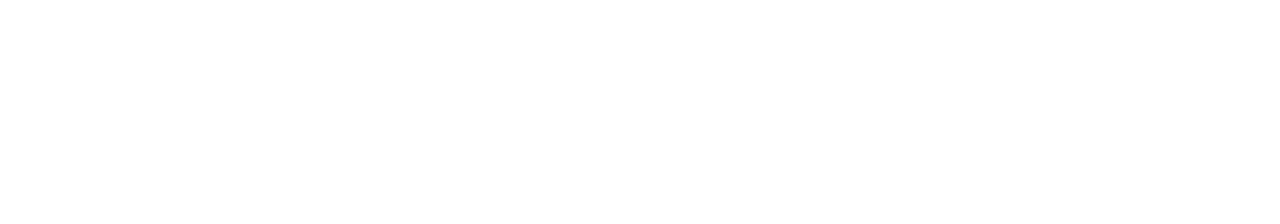
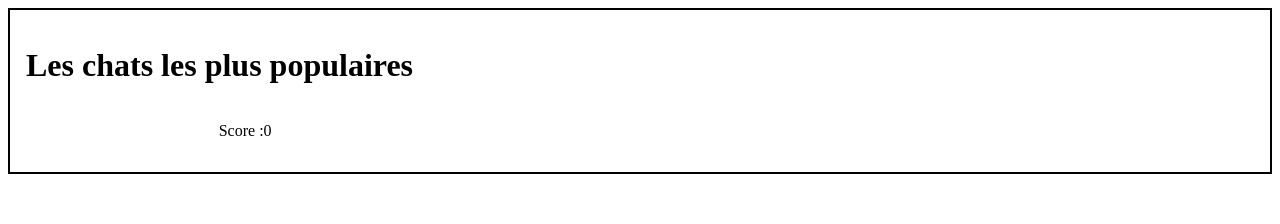
Before and after one commit to WildCodeSchool-CDA-LYON-02-2024/catMatch_TP, a React (Vite) app: page / in a window 1280 px wide. Shown: the top 224 px of the page. Built offline with nearby package versions, Linux system fonts and the light colour scheme.

Commit message:
added page score

```diff
--- a/package.json
+++ b/package.json
@@ -10,6 +10,7 @@
     "preview": "vite preview"
   },
   "dependencies": {
+    "prop-types": "^15.8.1",
     "react": "^18.2.0",
     "react-dom": "^18.2.0"
   },
--- a/src/App.css
+++ b/src/App.css
@@ -4,7 +4,7 @@
   display: flex;
 justify-content: center;
 align-items: center;
-height: 100vh;
+height: 80vh;
 
 
 }
@@ -14,3 +14,14 @@
   height: 300px;
   object-fit: cover;
 }
+
+.container-scorelist{
+  border: 2px solid black;
+  padding: 16px;
+}
+
+.container-score{
+  display: flex;
+justify-content: space-between;
+width: 20%;
+}
--- a/src/App.jsx
+++ b/src/App.jsx
@@ -1,5 +1,6 @@
 import { useState, useEffect } from 'react';
 import CatCard from './components/CatCard.jsx';
+import ScoreCard from './components/ScoreCard.jsx';
 import './App.css';
 
 const cats = [
@@ -46,6 +47,12 @@
 function App() {
   const [catList, setCatList] = useState(cats);
   const [display2Cats, setDisplay2Cats] = useState([]);
+  const [score, setScore] = useState([
+    {
+      name: '',
+      score: 0,
+    },
+  ]);
 
   function selectRandomCats() {
     const randomIndex1 = Math.floor(Math.random() * catList.length);
@@ -71,18 +78,35 @@
   function handleClick(index) {
     // console.log(display2Cats[index]);
     const selectedCat = display2Cats[index];
-    console.log(selectedCat, 'chat choisi');
+
     selectedCat.count += 1;
+    const newScore = {
+      name: selectedCat.name,
+      score: selectedCat.count,
+    };
+    setScore([...score, newScore]);
+
 
     selectRandomCats();
   }
 
   return (
-    <div className='container'>
-      {display2Cats.map((cat, i) => (
-        <CatCard key={i} cat={cat} handleClick={() => handleClick(i)} />
-      ))}
-    </div>
+    <main>
+      <div className='container-scorelist'>
+        <h1>Les chats les plus populaires</h1>
+        {score
+          .sort((a, b) => b.score - a.score)
+          .slice(0, 3)
+          .map((score, i) => (
+            <ScoreCard key={i} score={score} />
+          ))}
+      </div>
+      <div className='container'>
+        {display2Cats.map((cat, i) => (
+          <CatCard key={i} cat={cat} handleClick={() => handleClick(i)} />
+        ))}
+      </div>
+    </main>
   );
 }
 
--- /dev/null
+++ b/src/components/ScoreCard.jsx
@@ -0,0 +1,22 @@
+
+import PropTypes from 'prop-types'
+
+ function ScoreCard({score}) {
+  return (
+    <div className='container-score'>
+
+      <p>{score.name}</p>
+      <p>Score :{score.score} </p>
+    </div>
+  )
+ }
+
+ScoreCard.propTypes = {
+  score: PropTypes.shape({
+    name: PropTypes.string.isRequired,
+    score:PropTypes.number.isRequired,
+   }).isRequired,
+ }
+
+
+export default ScoreCard;
```
Also changed, not shown: 1 other file (tests, documents, lock files or other folders).
